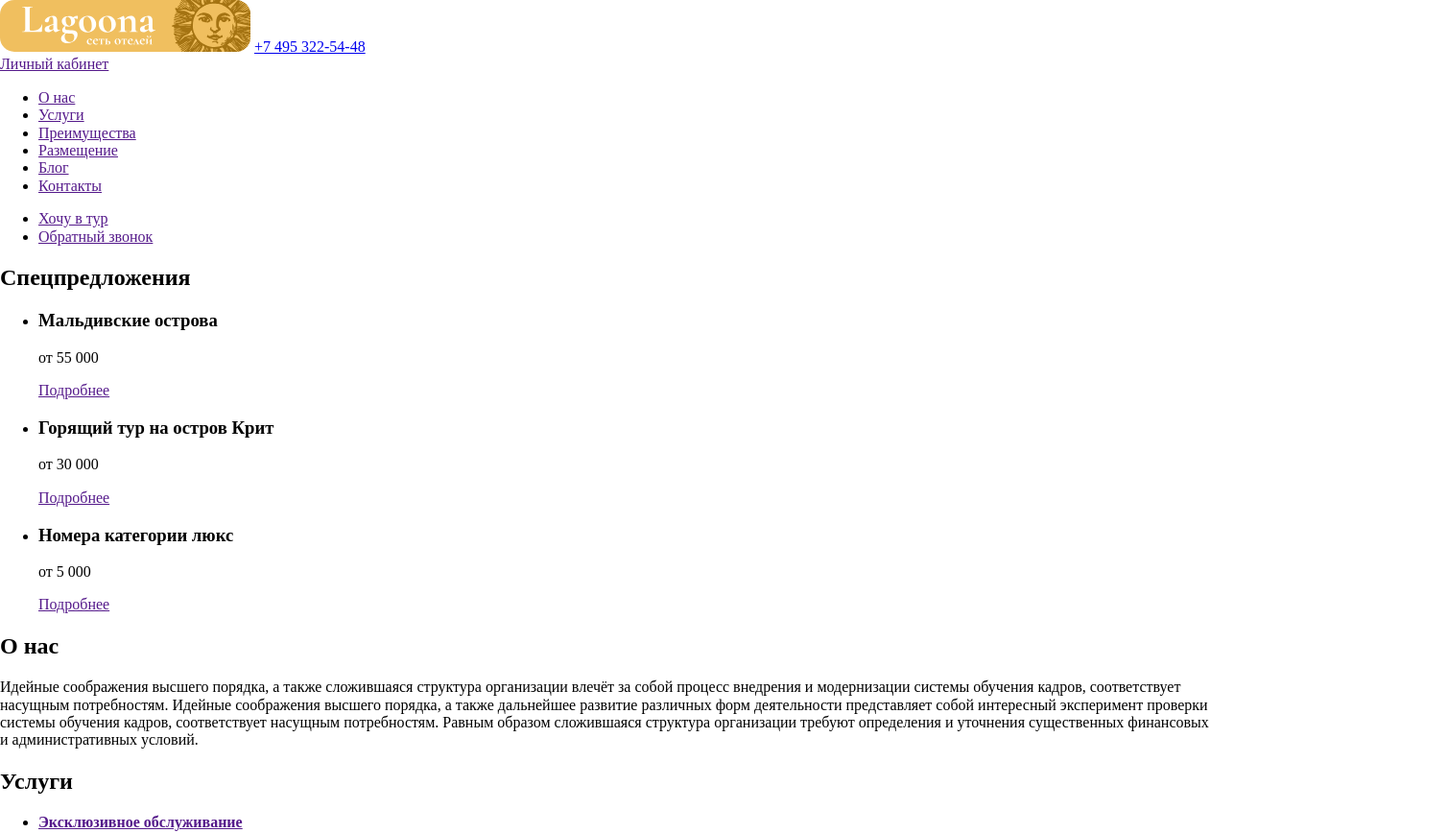
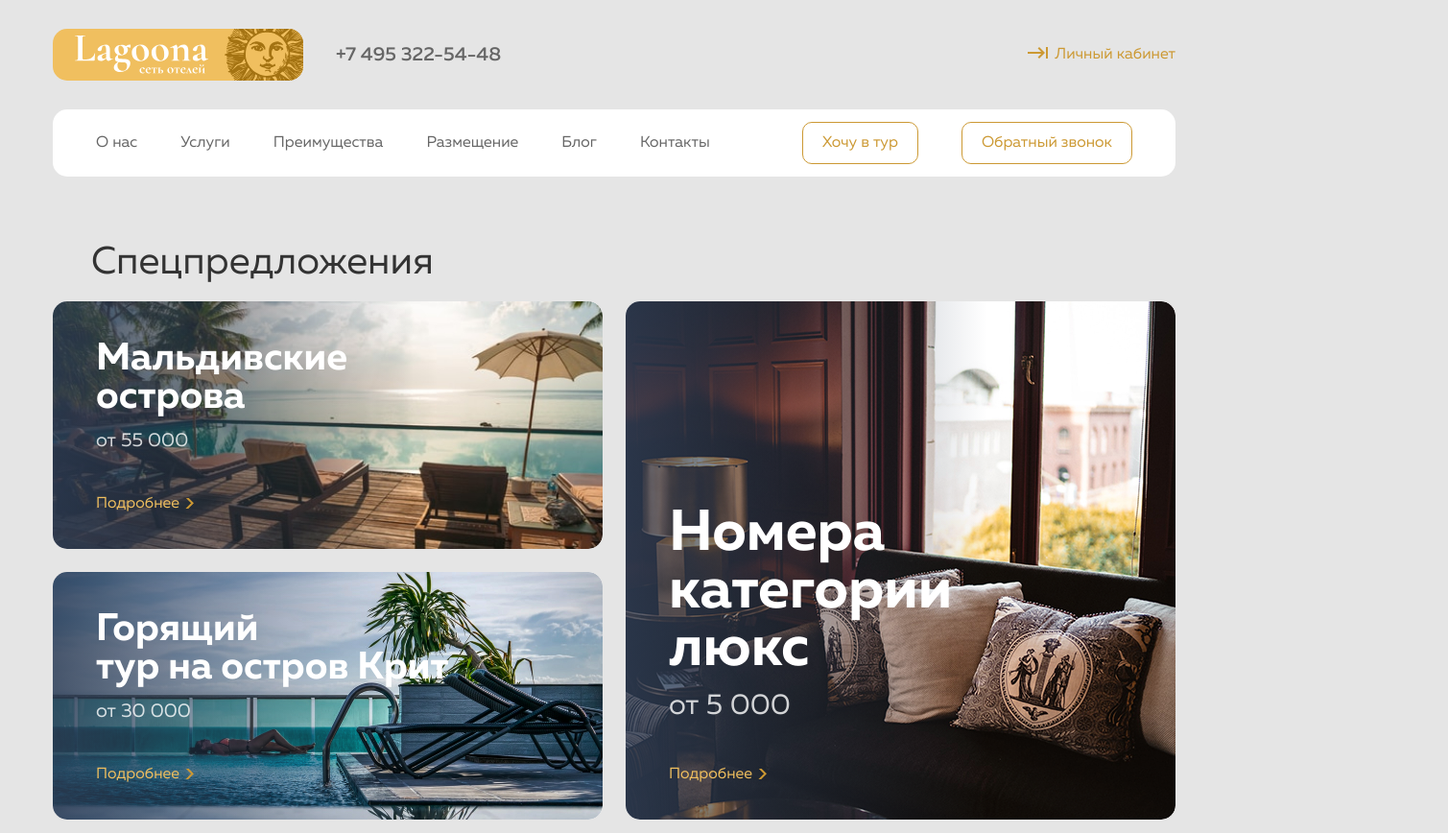
Before and after one commit to Crashmet/first_projects, a plain HTML site: page lagoona/index.html in a window 1280 px wide. Shown: the top 868 px of the page at 96% size, 1509 px wide, since content can reach past the window. Drawn offline with nearby package versions, Linux system fonts and the light colour scheme; files whose address does not match are found by name.

Commit message:
Update index.html

```diff
--- a/lagoona/index.html
+++ b/lagoona/index.html
@@ -5,8 +5,8 @@
   <meta charset="UTF-8">
   <meta http-equiv="X-UA-Compatible" content="IE=edge">
   <meta name="viewport" content="width=device-width, initial-scale=1.0">
-  <link rel="stylesheet" href="/1 HW/css/style.css">
-  <link rel="stylesheet" href="/1 HW/css/normalize.css">
+  <link rel="stylesheet" href="css/style.css">
+  <link rel="stylesheet" href="css/normalize.css">
   <title>Lagoona</title>
   <link rel="apple-touch-icon" sizes="76x76" href="img/favicon/apple-touch-icon.png">
   <link rel="icon" type="image/png" sizes="32x32" href="img/favicon/favicon-32x32.png">
```
